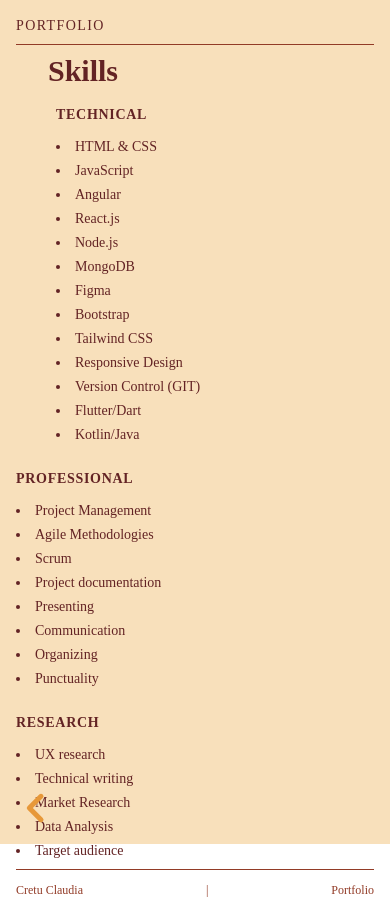
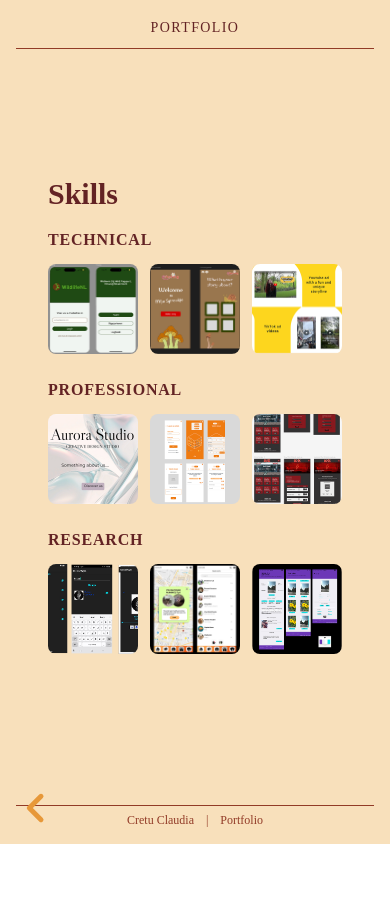
Before and after one commit to Claudia29a/personal-portfolio, an Angular app in the folder portfolio/: page /skills in a window 390 px wide. After the commit the page ends 844 px from the top, so only its background shows below. Built offline with nearby package versions, Linux system fonts and the light colour scheme; a web font is replaced by a local one.

Commit message:
Enhance mobile layout with footer adjustments and add alternating image layout for skills section

```diff
--- a/portfolio/src/app/skills-page/skills-page.component.css
+++ b/portfolio/src/app/skills-page/skills-page.component.css
@@ -3,4 +3,24 @@
   .mobile-left-panel {
     min-height: 100dvh;
   }
+
+   /* Footer positioning on mobile */
+    .mobile-footer {
+        margin-top: auto;
+        padding-top: 0.4rem;
+        /* Center footer content on mobile */
+        justify-content: center !important;
+        text-align: center;
+        gap: 0.75rem;
+        /* space between items */
+    }
+
+      /* Center the small "Portfolio" header text on mobile */
+    .mobile-left-panel h6 {
+        text-align: center;
+        width: 100%;
+        padding: 2px;
+    }
+
+
 }
--- a/portfolio/src/app/skills-page/skills-page.component.html
+++ b/portfolio/src/app/skills-page/skills-page.component.html
@@ -11,12 +11,12 @@
       <div class="mt-0 md:-mt-16">
         <h2 class="text-3xl md:text-4xl font-semibold mb-4 md:mb-10 ml-8 mobile-title">Skills</h2>
 
-        <!-- Three column layout for skills -->
-        <div class="grid grid-cols-1 md:grid-cols-3 gap-6 md:gap-2 text-sm md:text-base">
+        <!-- Desktop: Three column layout for skills -->
+        <div class="hidden md:grid md:grid-cols-3 gap-6 md:gap-2 text-sm md:text-base">
           <!-- Technical Column -->
           <div>
-            <h3 class="uppercase tracking-wider font-semibold ml-10 mb-3 md:mb-4">Technical</h3>
-            <ul class="space-y-1 list-disc list-inside ml-10">
+            <h3 class="uppercase tracking-wider font-semibold mb-3 md:mb-4">Technical</h3>
+            <ul class="space-y-1 list-disc list-inside">
               <li>HTML & CSS</li>
               <li>JavaScript</li>
               <li>Angular</li>
@@ -60,12 +60,63 @@
             </ul>
           </div>
         </div>
+
+        <!-- Mobile: Title + Images alternating layout -->
+        <div class="md:hidden space-y-6 px-8 mb-8">
+          <!-- Technical Section -->
+          <div>
+            <h3 class="uppercase tracking-wider font-semibold mb-3 text-base">Technical</h3>
+            <div class="grid grid-cols-3 gap-3">
+              <div class="aspect-square overflow-hidden rounded-lg">
+                <img src="assets/wildlife.jpg" alt="Wildlife" class="w-full h-full object-cover">
+              </div>
+              <div class="aspect-square overflow-hidden rounded-lg">
+                <img src="assets/livewall.png" alt="Livewall" class="w-full h-full object-cover">
+              </div>
+              <div class="aspect-square overflow-hidden rounded-lg">
+                <img src="assets/breda.png" alt="Breda" class="w-full h-full object-cover">
+              </div>
+            </div>
+          </div>
+
+          <!-- Professional Section -->
+          <div>
+            <h3 class="uppercase tracking-wider font-semibold mb-3 text-base">Professional</h3>
+            <div class="grid grid-cols-3 gap-3">
+              <div class="aspect-square overflow-hidden rounded-lg">
+                <img src="assets/studio.png" alt="Studio" class="w-full h-full object-cover">
+              </div>
+              <div class="aspect-square overflow-hidden rounded-lg">
+                <img src="assets/trendradar.png" alt="Trendradar" class="w-full h-full object-cover">
+              </div>
+              <div class="aspect-square overflow-hidden rounded-lg">
+                <img src="assets/acdc.png" alt="ACDC" class="w-full h-full object-cover">
+              </div>
+            </div>
+          </div>
+
+          <!-- Research Section -->
+          <div>
+            <h3 class="uppercase tracking-wider font-semibold mb-3 text-base">Research</h3>
+            <div class="grid grid-cols-3 gap-3">
+              <div class="aspect-square overflow-hidden rounded-lg">
+                <img src="assets/musicapp.png" alt="Music App" class="w-full h-full object-cover">
+              </div>
+              <div class="aspect-square overflow-hidden rounded-lg">
+                <img src="assets/petapp.png" alt="Pet App" class="w-full h-full object-cover">
+              </div>
+              <div class="aspect-square overflow-hidden rounded-lg">
+                <img src="assets/photoblog.png" alt="Photo Blog" class="w-full h-full object-cover">
+              </div>
+            </div>
+          </div>
+        </div>
       </div>
     </div>
 
     <!-- Footer -->
     <div
-      class="w-full mt-2 pt-3 border-t border-customBrownDark flex justify-between md:justify-start md:space-x-4 text-xs text-customBrownDark mobile-footer">
+      class="w-full mt-6 pt-3 border-t border-customBrownDark flex justify-between md:justify-start md:space-x-4 text-xs text-customBrownDark mobile-footer">
       <span>Cretu Claudia</span>
       <span>|</span>
       <span>Portfolio</span>
```
